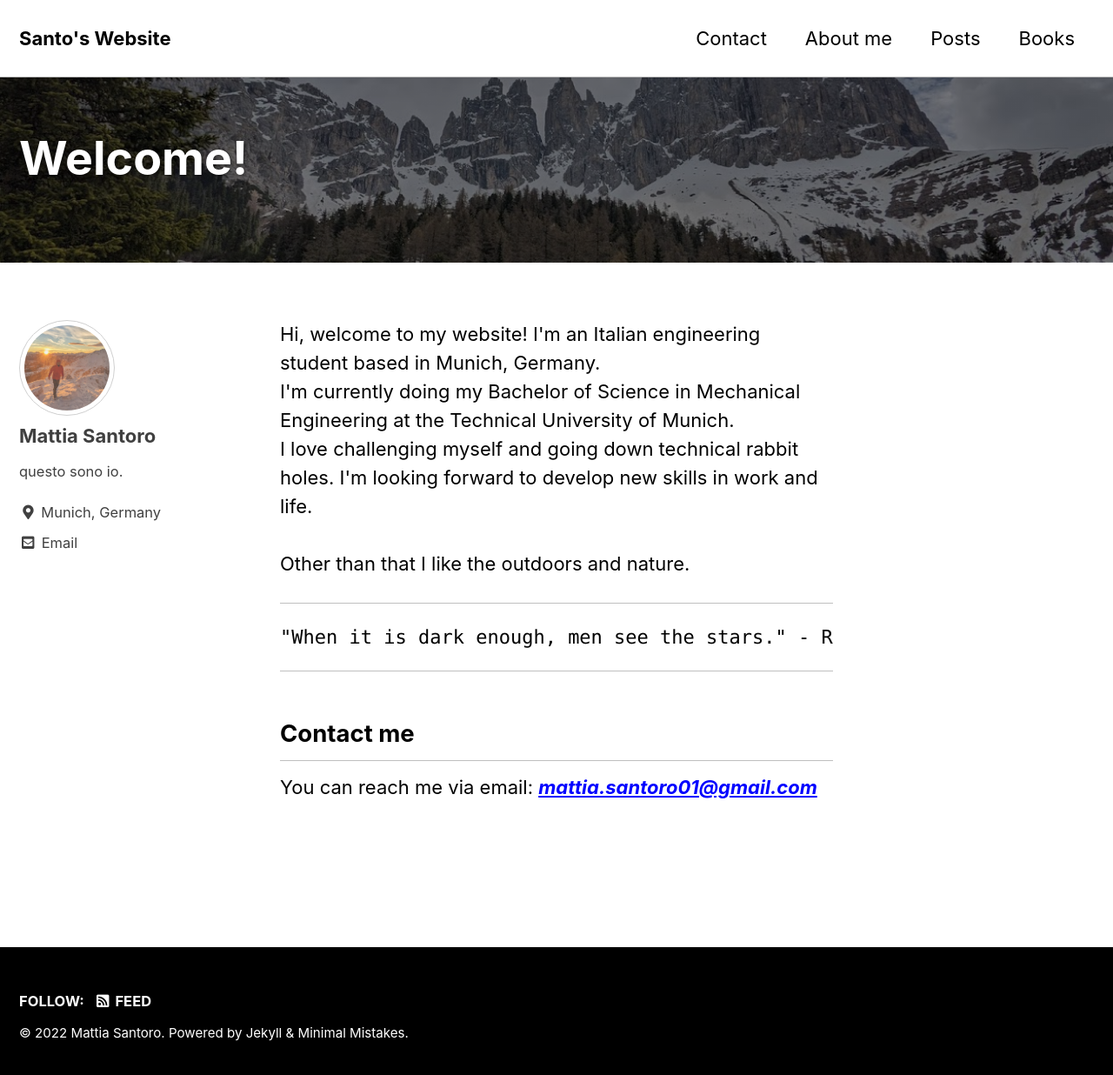
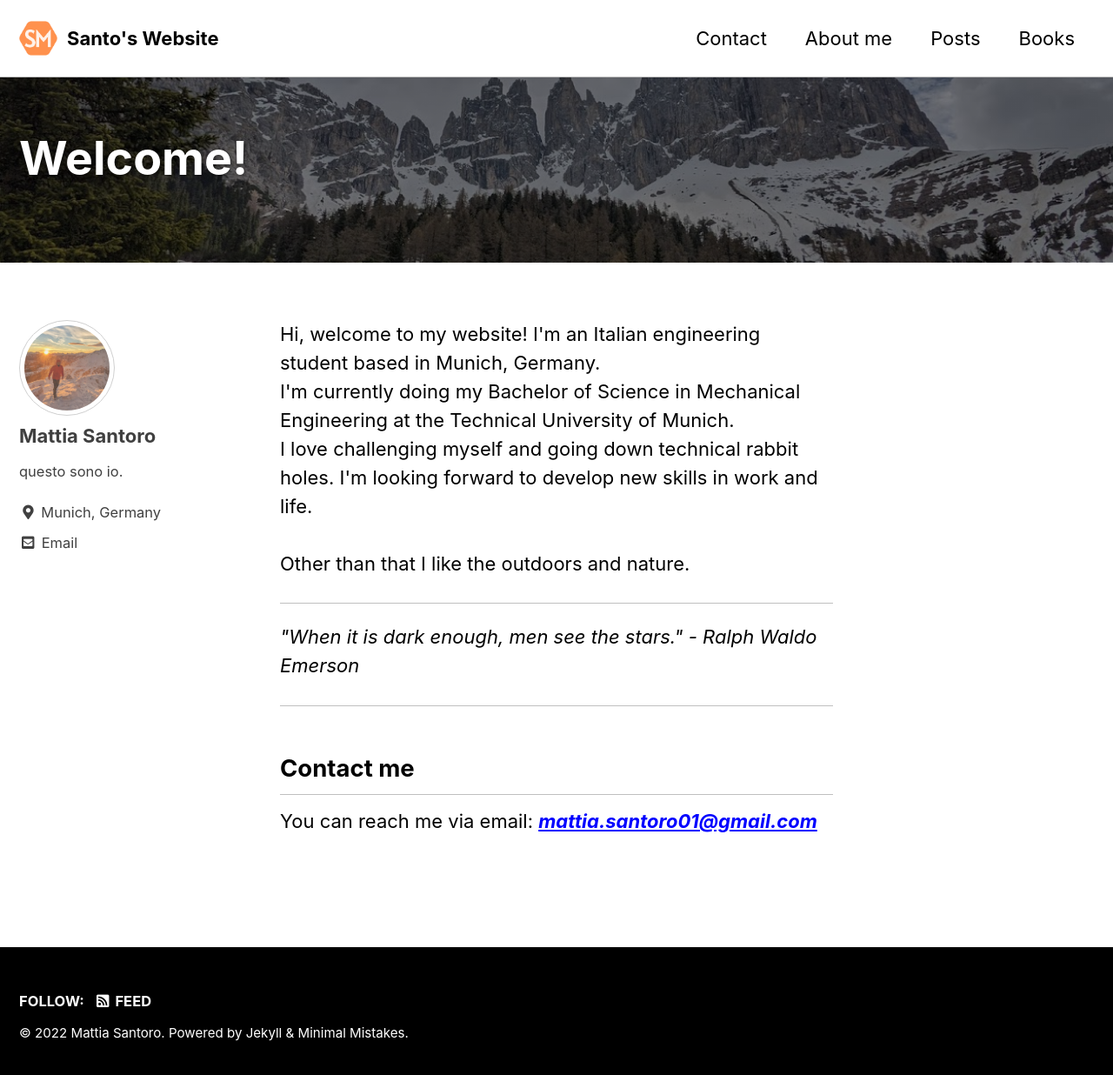
Before and after one commit to MattiaSantoro/ms-blog, a Jekyll site: the page built from index.html, in a window 1280 px wide and 1244 px high. Shown: the top 1236 px of the window at 87% size. Built offline with Jekyll 4.4.1, drawn with Linux system fonts in a browser that asks for light colours; cached includes are drawn as plain includes; the list of posts is cut into pages by our own code.

Commit message:
new logo and quote

```diff
--- a/_config.yml
+++ b/_config.yml
@@ -25,7 +25,7 @@ url                      : "https://mattiasantoro.github.io" # the base hostname
 baseurl                  : # the subpath of your site, e.g. "/blog"
 repository               : # GitHub username/repo-name e.g. "mmistakes/minimal-mistakes"
 teaser                   : # path of fallback teaser image, e.g. "/assets/images/500x300.png"
-logo                     : # path of logo image to display in the masthead, e.g. "/assets/images/88x88.png"
+logo                     : "/assets/images/SM-logo.png"
 masthead_title           : # overrides the website title displayed in the masthead, use " " for no title
 # breadcrumbs            : false # true, false (default)
 words_per_minute         : 200
--- a/index.html
+++ b/index.html
@@ -17,8 +17,7 @@ I love challenging myself and going down technical rabbit holes.
 I'm looking forward to develop new skills in work and life.<br><br>
 Other than that I like the outdoors and nature.</p>
 <hr>
-<pre><code><span class="hljs-comment">"When it is dark enough, men see the stars."</span> - <span class="hljs-type">Ralph</span> <span class="hljs-type">Waldo</span> <span class="hljs-type">Emerson</span>
-</code></pre><hr>
+<p><em>&quot;When it is dark enough, men see the stars.&quot; - Ralph Waldo Emerson</em></p><hr>
 
 <h2 id="contact-me">Contact me</h2>
 
```
Also changed, not shown: assets/images/SM-logo.png (added).
